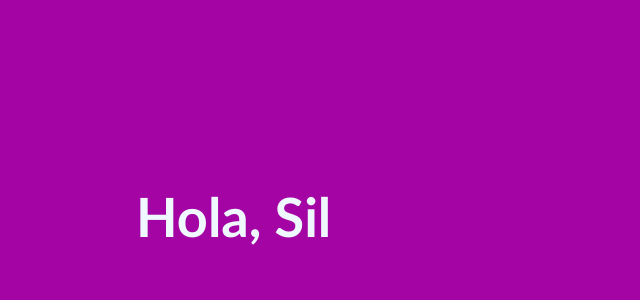
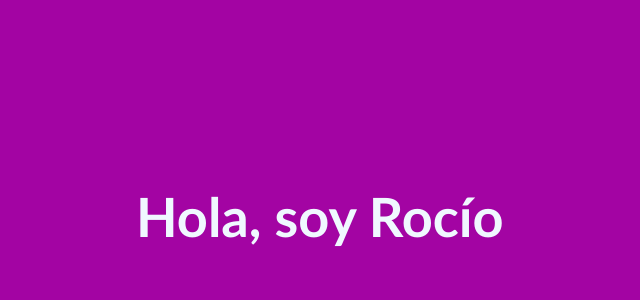
Before and after one commit to SilvanaZ/Thounder_Clouds, a React (Vite) app in the folder ThunderClouds-app/: page / in a window 1280 px wide. Shown: the top 300 px of the page, without its empty margins (12-652 px from the left). Built offline with nearby package versions, Linux system fonts and the light colour scheme.

Commit message:
Implementando prop types

```diff
--- a/ThunderClouds-app/package.json
+++ b/ThunderClouds-app/package.json
@@ -8,6 +8,8 @@
     "preview": "vite preview"
   },
   "dependencies": {
+    "prop-type": "^0.0.1",
+    "prop-types": "^15.8.1",
     "react": "^18.0.0",
     "react-dom": "^18.0.0"
   },
--- a/ThunderClouds-app/src/main.jsx
+++ b/ThunderClouds-app/src/main.jsx
@@ -13,6 +13,6 @@ import "./styles.css";
 
 ReactDOM.createRoot(document.getElementById("root")).render(
   <React.StrictMode>
-    <FirstApp title="Hola, Sil" />
+    <FirstApp title="Hola, soy Rocío" />
   </React.StrictMode>
 );
```
Also changed, not shown: ThunderClouds-app/src/FirstApp.jsx (+6 -15 lines), 1 other file (tests, documents, lock files or other folders).
